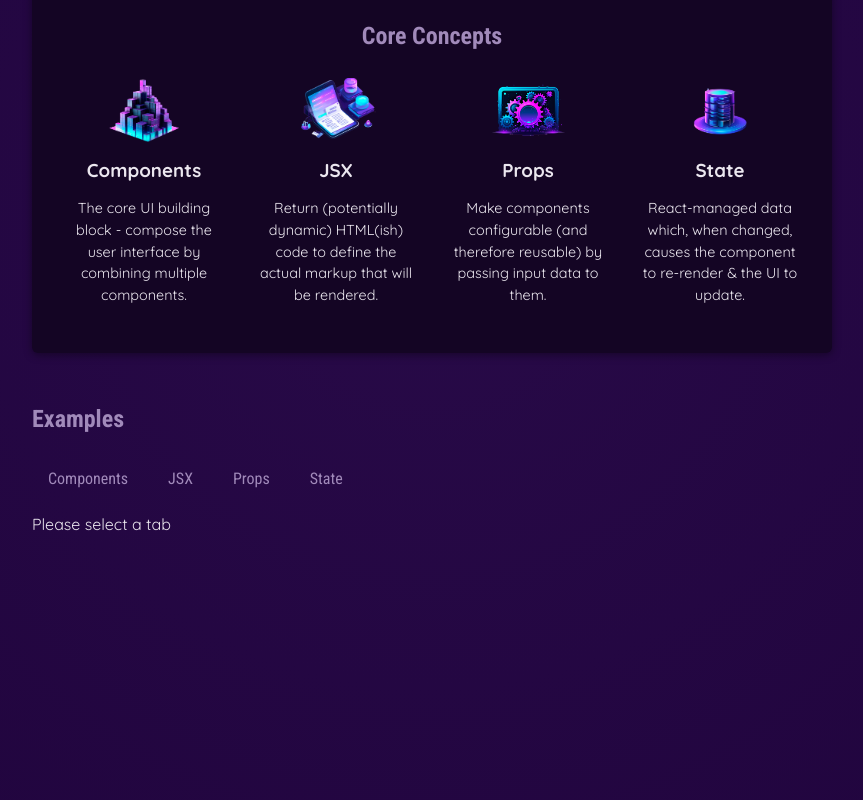
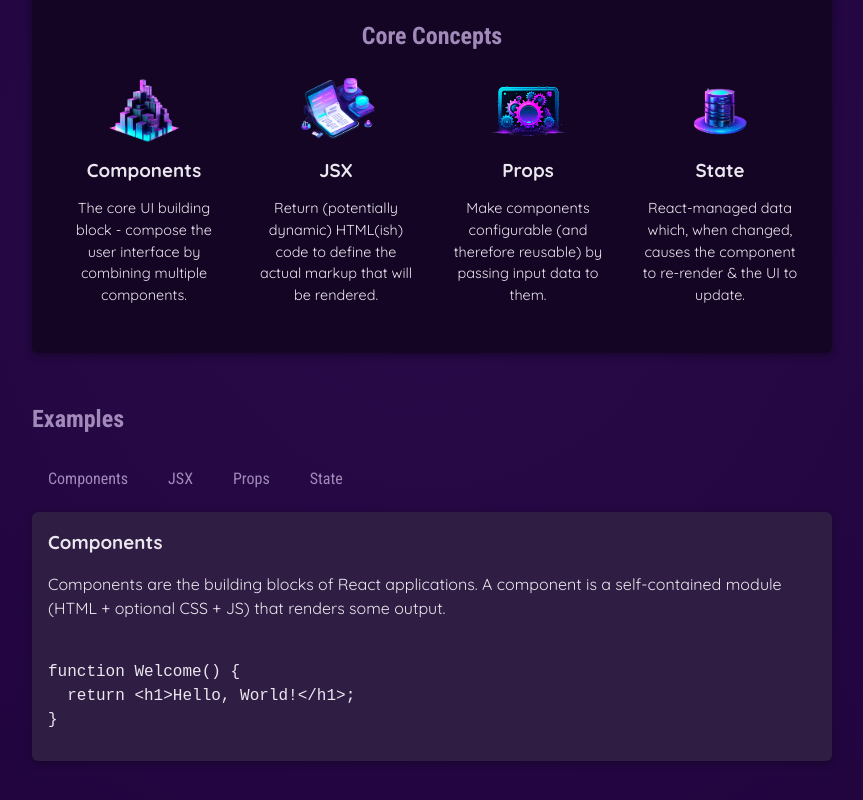
Before and after one commit to DukaSiqueira/react-essentials, a React (Vite) app: page / in a window 1280 px wide. Shown: the part 406-1206 px from the top of the page, without its empty margins (208-1071 px from the left). Built offline with nearby package versions, Linux system fonts and the light colour scheme.

Commit message:
Deriving e Outputting Data Based on State

```diff
--- a/src/App.jsx
+++ b/src/App.jsx
@@ -2,15 +2,15 @@
 import { useState } from 'react';
 
 import Header from './components/Header/Header.jsx';
-import { CORE_CONCEPTS } from './data.js';
+import { CORE_CONCEPTS, EXAMPLES } from './data.js';
 import CoreConept from './components/CoreConcept/CoreConcept.jsx';
 import TapButton from './components/TapButton/TapButton.jsx';
 
 function App() {
-  const [ selectedTopic, setSelectedTopic ] = useState('Please select a tab')
+  const [ selectedTopic, setSelectedTopic ] = useState('components')
 
   function handleSelect(selectedButton) {
-    setSelectedTopic(`You selected ${selectedButton}`);
+    setSelectedTopic(selectedButton);
   }
 
   return (
@@ -36,12 +36,20 @@
         <section id="examples">
           <h2>Examples</h2>
           <menu>
-            <TapButton onSelect={() => handleSelect('componets')}>Components</TapButton>
+            <TapButton onSelect={() => handleSelect('components')}>Components</TapButton>
             <TapButton onSelect={() => handleSelect('jsx')}>JSX</TapButton>
             <TapButton onSelect={() => handleSelect('props')}>Props</TapButton>
             <TapButton onSelect={() => handleSelect('state')}>State</TapButton>
           </menu>
-          {selectedTopic}
+          <div id="tab-content">
+            <h3>{EXAMPLES[selectedTopic].title}</h3>
+            <p>{EXAMPLES[selectedTopic].description}</p>
+            <pre>
+              <code>
+                {EXAMPLES[selectedTopic].code}
+              </code>
+            </pre>
+          </div>
         </section>
       </main>
     </div>
--- a/src/data.js
+++ b/src/data.js
@@ -29,3 +29,54 @@
       'React-managed data which, when changed, causes the component to re-render & the UI to update.',
   },
 ];
+
+export const EXAMPLES = {
+  components: {
+    title: 'Components',
+    description:
+      'Components are the building blocks of React applications. A component is a self-contained module (HTML + optional CSS + JS) that renders some output.',
+    code: `
+function Welcome() {
+  return <h1>Hello, World!</h1>;
+}`,
+  },
+  jsx: {
+    title: 'JSX',
+    description:
+      'JSX is a syntax extension to JavaScript. It is similar to a template language, but it has full power of JavaScript (e.g., it may output dynamic content).',
+    code: `
+<div>
+  <h1>Welcome {userName}</h1>
+  <p>Time to learn React!</p>
+</div>`,
+  },
+  props: {
+    title: 'Props',
+    description:
+      'Components accept arbitrary inputs called props. They are like function arguments.',
+    code: `
+function Welcome(props) {
+  return <h1>Hello, {props.name}</h1>;
+}`,
+  },
+  state: {
+    title: 'State',
+    description:
+      'State allows React components to change their output over time in response to user actions, network responses, and anything else.',
+    code: `
+function Counter() {
+  const [isVisible, setIsVisible] = useState(false);
+
+  function handleClick() {
+    setIsVisible(true);
+  }
+
+  return (
+    <div>
+      <button onClick={handleClick}>Show Details</button>
+      {isVisible && <p>Amazing details!</p>}
+    </div>
+  );
+}`,
+  },
+};
```
